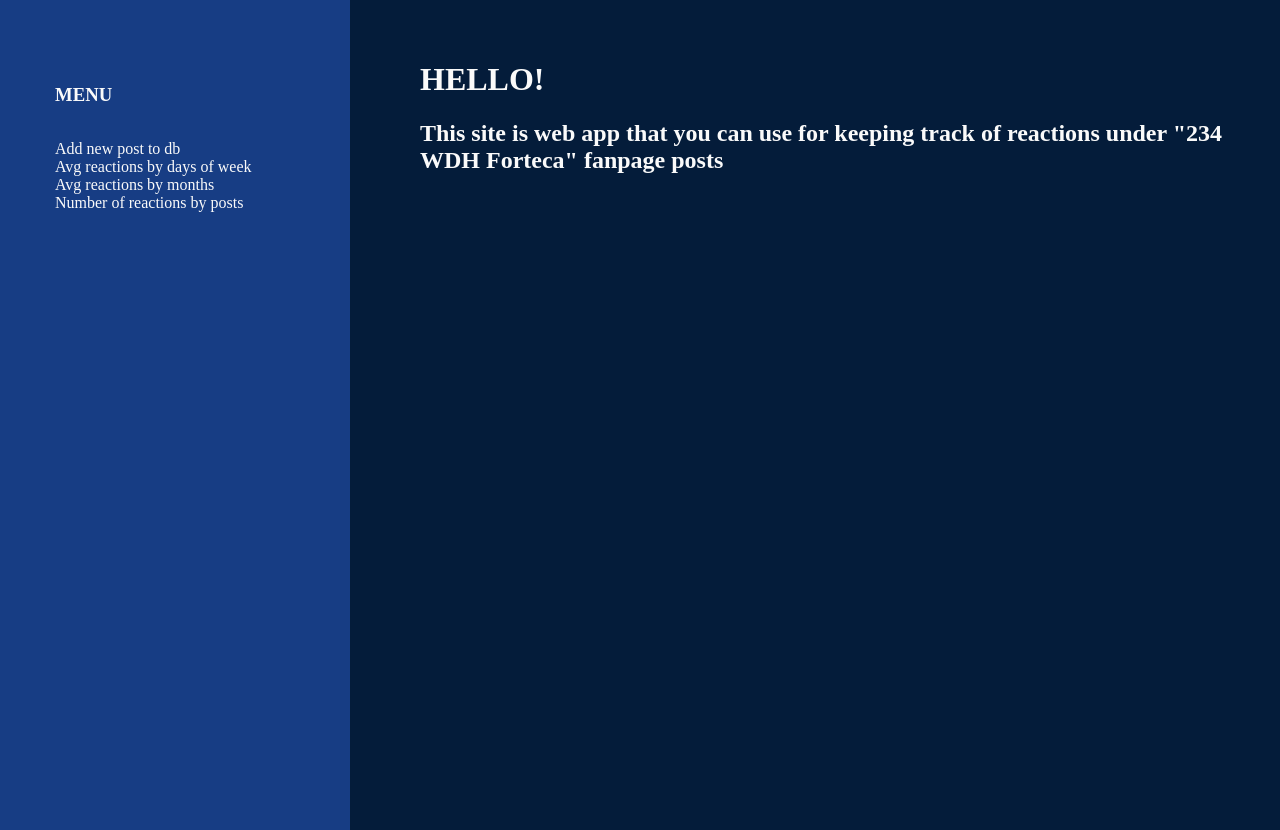
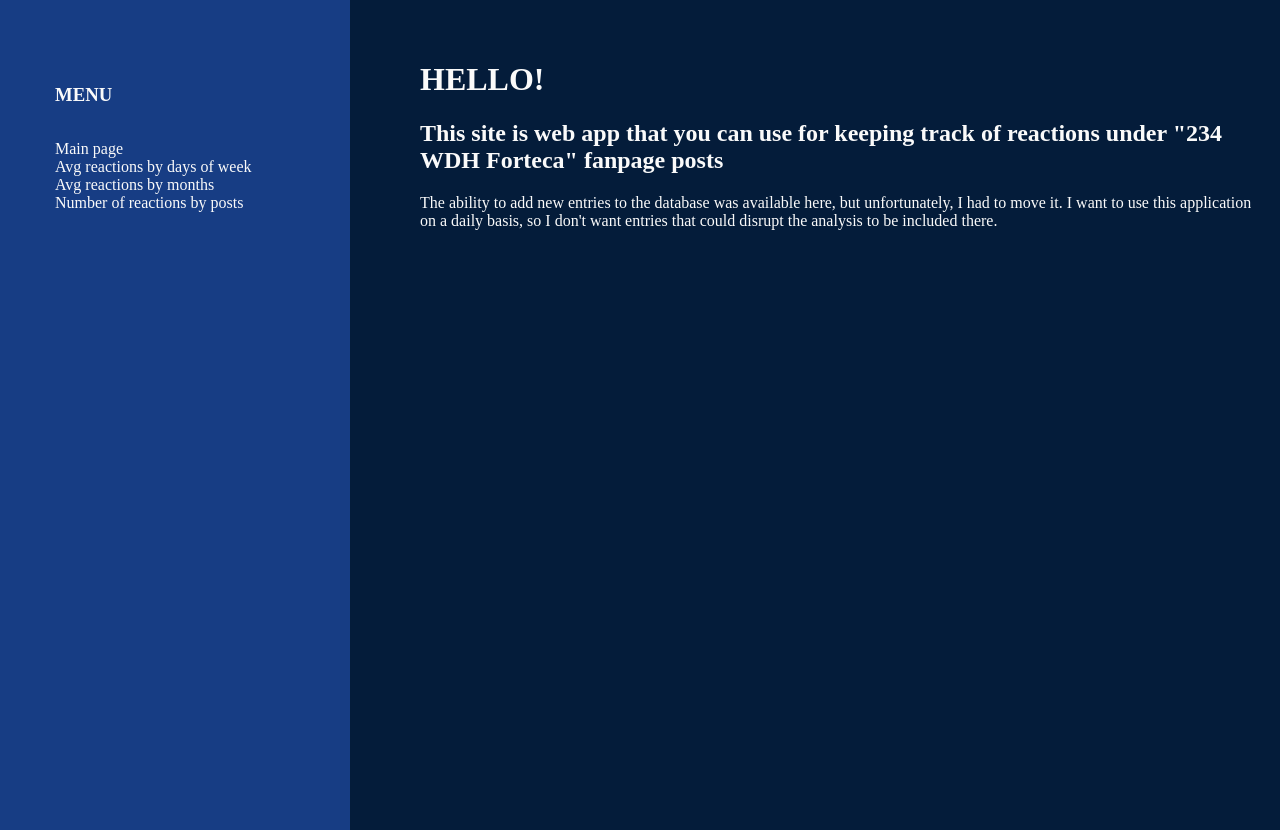
Before and after one commit to ST4N3R/FB-post_scrapper, a Flask app: page / in a window 1280 px wide. Run offline with Flask 3, Linux system fonts and the light colour scheme; data that the repository does not hold is empty.

Commit message:
Drobne poprawki

```diff
--- a/templates/base.html
+++ b/templates/base.html
@@ -12,7 +12,7 @@
                     <h3>Menu</h3>
                 </div>
                 <ul>
-                    <li><a href="{{ url_for('index') }}">Add new post to db</a></li>
+                    <li><a href="{{ url_for('index') }}">Main page</a></li>
                     <li><a href="{{ url_for('day_of_week') }}">Avg reactions by days of week</a></li>
                     <li><a href="{{ url_for('months') }}">Avg reactions by months</a></li>
                     <li><a href="{{ url_for('hole_year') }}">Number of reactions by posts</a></li>
--- a/templates/index.html
+++ b/templates/index.html
@@ -10,6 +10,8 @@
     <div id="title">
         <h1>Hello!</h1>
         <h2>This site is web app that you can use for keeping track of reactions under "234 WDH Forteca" fanpage posts</h2>
+        <span>The ability to add new entries to the database was available here, but unfortunately, I had to move it.
+            I want to use this application on a daily basis, so I don't want entries that could disrupt the analysis to be included there.</span>
     </div>
     <div id="url">
 
```
Also changed, not shown: README.md (added).
